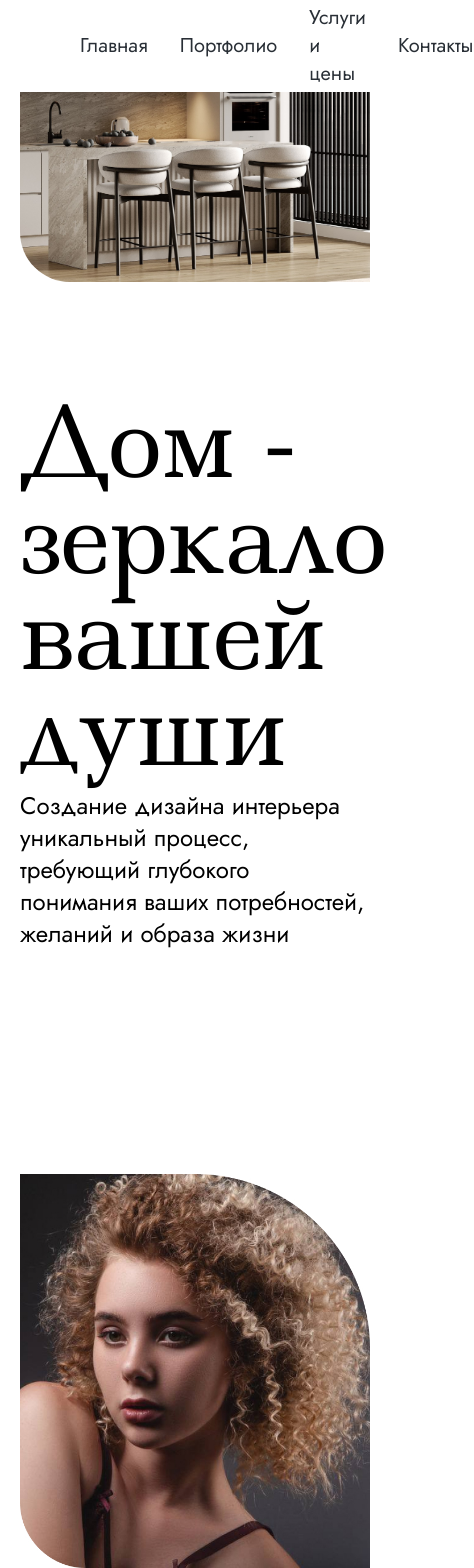
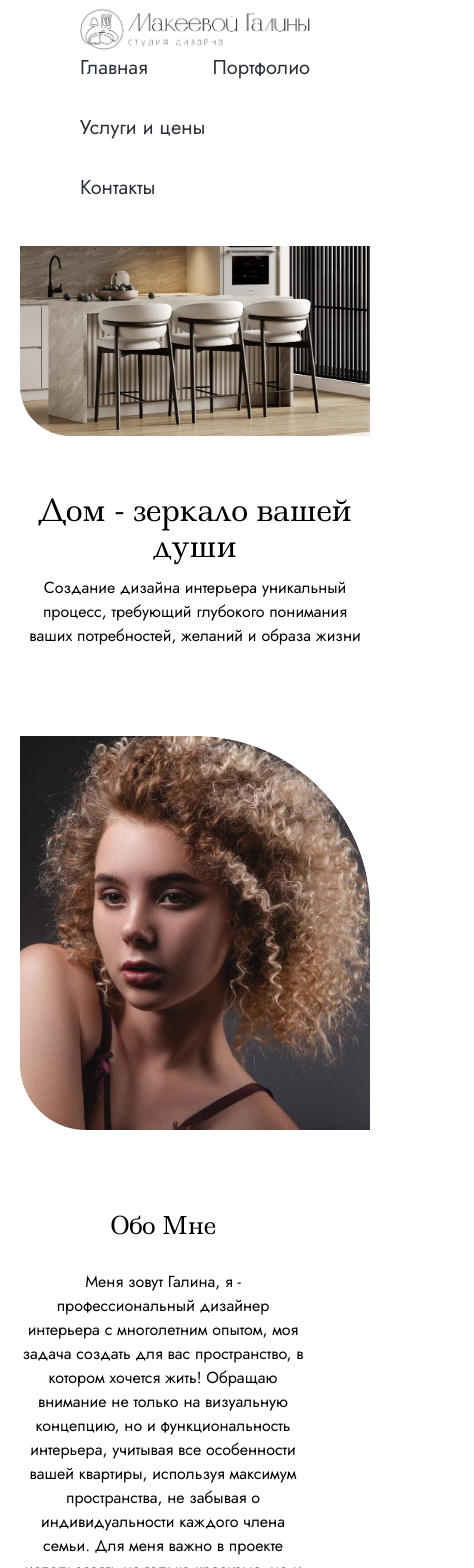
Before and after one commit to Mabori1/disign-galina, a Next.js app: page / in a window 390 px wide. Shown: the top 1568 px of the page, 474 px wide, since content can reach past the window. Built offline with nearby package versions, Linux system fonts and the light colour scheme.

Commit message:
поправил размеры шрифтов

```diff
--- a/components/Approach.tsx
+++ b/components/Approach.tsx
@@ -5,8 +5,10 @@ const Approach = () => {
   return (
     <section className="mb-28 flex flex-col flex-wrap items-center rounded-3xl bg-isabelline pt-20">
       <div className="mx-auto flex max-w-lg flex-col items-center">
-        <h2 className="mb-5 font-ledger text-6xl">Как я работаю</h2>
-        <p className="mb-11 font-jost text-2xl">
+        <h2 className="mb-5 text-center font-ledger text-2xl md:text-4xl lg:text-6xl">
+          Как я работаю
+        </h2>
+        <p className="mb-11 text-center font-jost text-base md:text-xl lg:text-2xl">
           Для тех, кто ценит время и деньги
         </p>
       </div>
@@ -26,10 +28,10 @@ const Approach = () => {
             <span className="font-jost text-8xl">01</span>
           </div>
           <div className="mr-16 flex size-full max-w-md flex-col">
-            <h3 className="mb-7 text-center font-ledger text-5xl">
+            <h3 className="mb-7 text-center font-ledger text-2xl md:text-4xl lg:text-6xl">
               Подготовка
             </h3>
-            <p className="mb-11 font-jost text-2xl text-typewriter-Ink">
+            <p className="mb-11 font-jost text-base text-typewriter-Ink md:text-xl lg:text-2xl">
               Выезд на объект для замера и фотофиксации всех помещений
               коммуникаций, подписание договора, сбор подробного технического
               задания
@@ -50,10 +52,10 @@ const Approach = () => {
             <span className="font-jost text-8xl">02</span>
           </div>
           <div className="mr-16 flex size-full max-w-md flex-col">
-            <h3 className="mb-7 text-center font-ledger text-5xl">
+            <h3 className="mb-7 text-center font-ledger text-2xl md:text-4xl lg:text-6xl">
               Планировочное решение
             </h3>
-            <p className="mb-11 font-jost text-2xl text-typewriter-Ink">
+            <p className="mb-11 font-jost text-base text-typewriter-Ink md:text-xl lg:text-2xl">
               Изготовление пакета чертежей, таких как: обмерный план,
               расстановки мебели в нескольких вариантах
             </p>
@@ -74,10 +76,10 @@ const Approach = () => {
             <span className="font-jost text-8xl">03</span>
           </div>
           <div className="mr-16 flex size-full max-w-md flex-col">
-            <h3 className="mb-7 text-center font-ledger text-5xl">
+            <h3 className="mb-7 text-center font-ledger text-2xl md:text-4xl lg:text-6xl">
               Концепция и 3D-Визуализация
             </h3>
-            <p className="mb-11 font-jost text-2xl text-typewriter-Ink">
+            <p className="mb-11 font-jost text-base text-typewriter-Ink md:text-xl lg:text-2xl">
               Разработка концепции и визуального стиля, отрисовка
               фотореалистичных 3D-Визуализаций
             </p>
@@ -97,10 +99,10 @@ const Approach = () => {
             <span className="font-jost text-8xl">04</span>
           </div>
           <div className="mr-16 flex size-full max-w-md flex-col">
-            <h3 className="mb-7 text-center font-ledger text-5xl">
+            <h3 className="mb-7 text-center font-ledger text-2xl md:text-4xl lg:text-6xl">
               Компоновка проекта
             </h3>
-            <p className="mb-11 font-jost text-2xl text-typewriter-Ink">
+            <p className="mb-11 font-jost text-base text-typewriter-Ink md:text-xl lg:text-2xl">
               Создание дополнительных комплкетов чертежей для строителей, таких
               как: план пола, потолка, плинтусов, розеток и тд.
             </p>
--- a/components/Header.tsx
+++ b/components/Header.tsx
@@ -5,11 +5,11 @@ const nav = ["Главная", "Портфолио", "Услуги и цены",
 
 const Header = () => {
   return (
-    <div className="sticky top-0 z-10 mx-auto flex w-full max-w-7xl items-center justify-between bg-white px-20 py-1">
+    <div className="sticky top-0 z-10 mx-auto flex w-full max-w-7xl flex-wrap items-center justify-between bg-white px-20 py-1">
       <Link href="https://t.me/makfflury" target="_blank">
         <Image src="/logo.png" alt="logo" width={382} height={82} />
       </Link>
-      <div className="flex items-center justify-between gap-8">
+      <div className="flex flex-wrap items-center justify-between gap-8">
         {nav.map((navItem, index) => (
           <Link
             key={`link=${index}`}
--- a/components/Hero.tsx
+++ b/components/Hero.tsx
@@ -9,24 +9,26 @@ const Hero = () => {
   return (
     <section
       id="Главная"
-      className="mx-auto mb-28 flex size-full flex-col text-black"
+      className="mx-auto mb-28 mt-10 flex size-full flex-col text-black"
     >
-      <div className="relative size-full overflow-hidden">
+      <div className="relative size-full overflow-hidden rounded-bl-[50px] md:rounded-bl-[100px] lg:rounded-bl-[200px]">
         <ImageCarousel />
       </div>
-      <div className="mx-auto my-28 flex w-full max-w-3xl flex-col">
-        <h1 className="mb-3 max-w-3xl text-wrap font-ledger text-8xl">
+      <div className="mx-auto my-14 flex w-full max-w-3xl flex-col items-center md:my-20 lg:my-28">
+        <h1 className="mb-3 max-w-3xl text-wrap text-center font-ledger text-3xl md:text-6xl lg:text-8xl">
           Дом - зеркало вашей души
         </h1>
-        <p className="font-jost text-2xl">
+        <p className="text-center font-jost text-base lg:text-2xl">
           Создание дизайна интерьера уникальный процесс, требующий глубокого
           понимания ваших потребностей, желаний и образа жизни
         </p>
       </div>
-      <div className="mx-auto mt-28 flex flex-wrap-reverse items-center justify-center">
-        <div className="mr-16 flex max-w-md flex-col md:items-center">
-          <h2 className="mb-7 font-ledger text-6xl">Обо Мне</h2>
-          <p className="mb-11 font-jost text-2xl">
+      <div className="mx-auto my-8 flex flex-wrap-reverse items-center justify-center lg:my-28">
+        <div className="mr-16 flex max-w-md flex-col items-center">
+          <h2 className="mb-7 text-center font-ledger text-2xl md:text-4xl lg:text-6xl">
+            Обо Мне
+          </h2>
+          <p className="mb-11 text-center font-jost text-base md:text-xl lg:text-2xl">
             Меня зовут Галина, я - профессиональный дизайнер интерьера с
             многолетним опытом, моя задача создать для вас пространство, в
             котором хочется жить! Обращаю внимание не только на визуальную
--- a/components/MyWork.tsx
+++ b/components/MyWork.tsx
@@ -8,8 +8,12 @@ const MyWork = () => {
   return (
     <section className="mb-28 flex flex-col items-center pt-20">
       <div className="mx-auto flex max-w-lg flex-col items-center">
-        <h2 className="mb-5 font-ledger text-6xl">Мои работы</h2>
-        <p className="mb-11 font-jost text-2xl">Во власти качества</p>
+        <h2 className="mb-5 text-center font-ledger text-2xl md:text-4xl lg:text-6xl">
+          Мои работы
+        </h2>
+        <p className="mb-11 text-center font-jost text-base md:text-xl lg:text-2xl">
+          Во власти качества
+        </p>
       </div>
 
       <div className="mx-auto mb-16 mt-10 flex w-full max-w-[1150px] flex-wrap items-center justify-between gap-20">
--- a/components/image-carousel.tsx
+++ b/components/image-carousel.tsx
@@ -55,7 +55,7 @@ export function ImageCarousel() {
 
   return (
     <div
-      className="sm-max:h-auto sm-max:w-full sm-max:px-4 relative w-full overflow-hidden rounded-bl-[50px] md:rounded-bl-[100px] lg:rounded-bl-[200px]"
+      className="relative w-full"
       onMouseEnter={() => setIsHovered(true)}
       onMouseLeave={() => setIsHovered(false)}
       onClick={handleImageClick}
@@ -91,13 +91,13 @@ export function ImageCarousel() {
             fill="#F4F0EC"
             size={90}
             strokeWidth={0.2}
-            className="absolute left-3 top-1/2 h-16 w-16 -translate-y-1/2 cursor-pointer"
+            className="absolute left-3 top-1/2 h-10 w-10 -translate-y-1/2 cursor-pointer md:h-16 md:w-16"
           />
           <CircleChevronRight
             fill="#F4F0EC"
             size={90}
             strokeWidth={0.2}
-            className="absolute right-3 top-1/2 h-16 w-16 -translate-y-1/2 cursor-pointer"
+            className="absolute right-3 top-1/2 h-10 w-10 -translate-y-1/2 cursor-pointer md:h-16 md:w-16"
           />
         </div>
       </Carousel>
```
